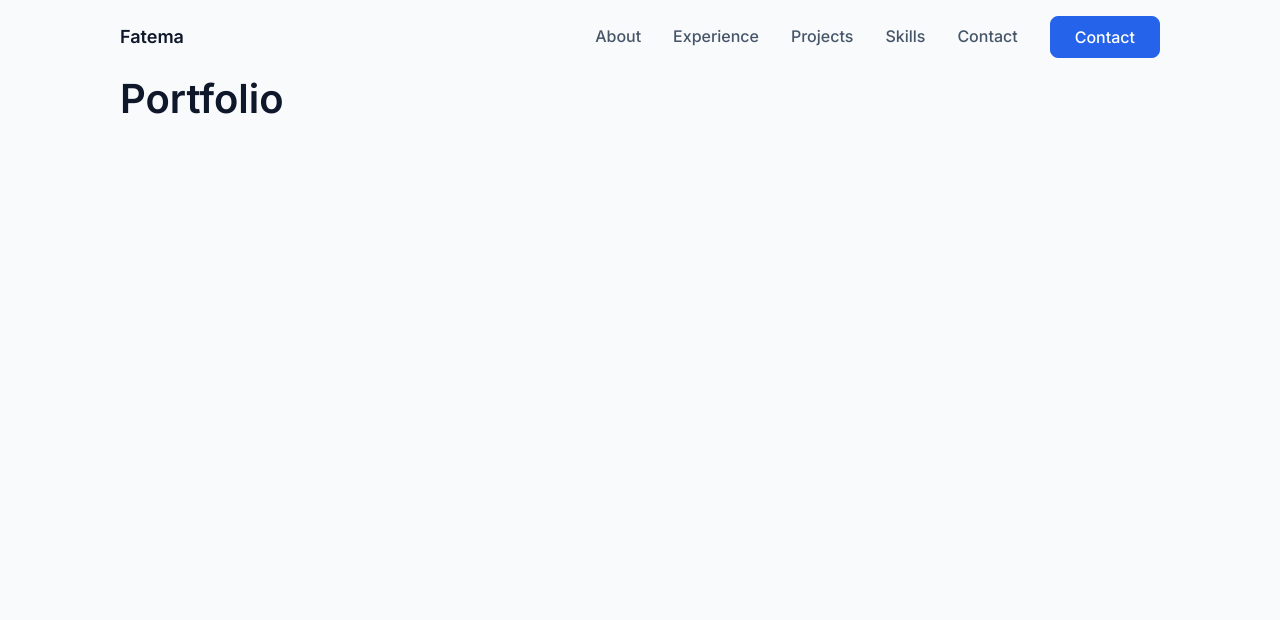
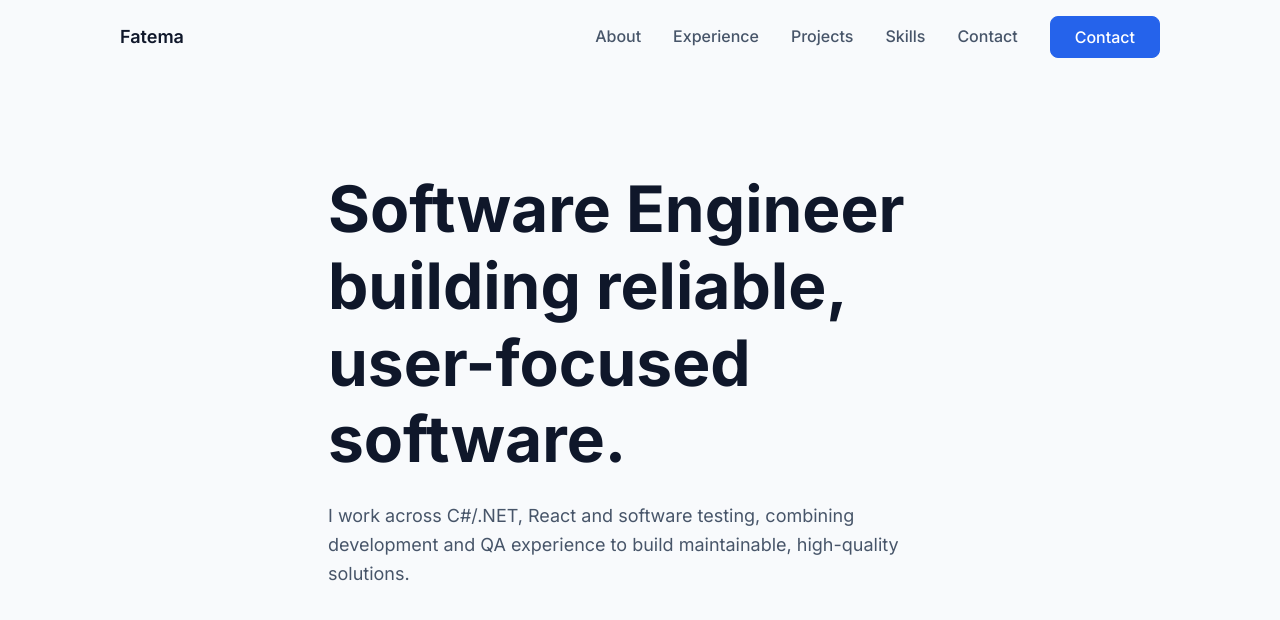
Before and after one commit to FatemaMohammad/portfolio, a React (Vite) app: page / in a window 1280 px wide. Shown: the top 620 px of the page. Built offline with nearby package versions, Linux system fonts and the light colour scheme.

Commit message:
add hero section

```diff
--- a/src/App.tsx
+++ b/src/App.tsx
@@ -1,11 +1,12 @@
 import Header from './components/Header/Header'
+import Hero from './sections/Hero/Hero'
 
 function App() {
   return (
     <>
       <Header />
-      <main className="container">
-        <h1>Portfolio</h1>
+      <main>
+        <Hero />
       </main>
     </>
   )
--- /dev/null
+++ b/src/sections/Hero/Hero.css
@@ -0,0 +1,29 @@
+.hero {
+  padding-block: var(--space-7);
+}
+
+@media (min-width: 768px) {
+  .hero {
+    padding-block: var(--space-8);
+  }
+}
+
+.hero__inner {
+  display: flex;
+  flex-direction: column;
+  gap: var(--space-4);
+  max-width: 44rem;
+}
+
+.hero__heading {
+  font-size: var(--font-size-hero);
+  font-weight: var(--font-weight-bold);
+  line-height: var(--line-height-tight);
+  color: var(--color-text-primary);
+}
+
+.hero__subheading {
+  font-size: var(--font-size-body-lg);
+  line-height: var(--line-height-base);
+  color: var(--color-text-secondary);
+}
--- /dev/null
+++ b/src/sections/Hero/Hero.tsx
@@ -0,0 +1,19 @@
+import './Hero.css';
+
+function Hero() {
+  return (
+    <section id="hero" className="hero">
+      <div className="container hero__inner">
+        <h1 className="hero__heading">
+          Software Engineer building reliable, user-focused software.
+        </h1>
+        <p className="hero__subheading">
+          I work across C#/.NET, React and software testing, combining development and QA
+          experience to build maintainable, high-quality solutions.
+        </p>
+      </div>
+    </section>
+  );
+}
+
+export default Hero;
```
